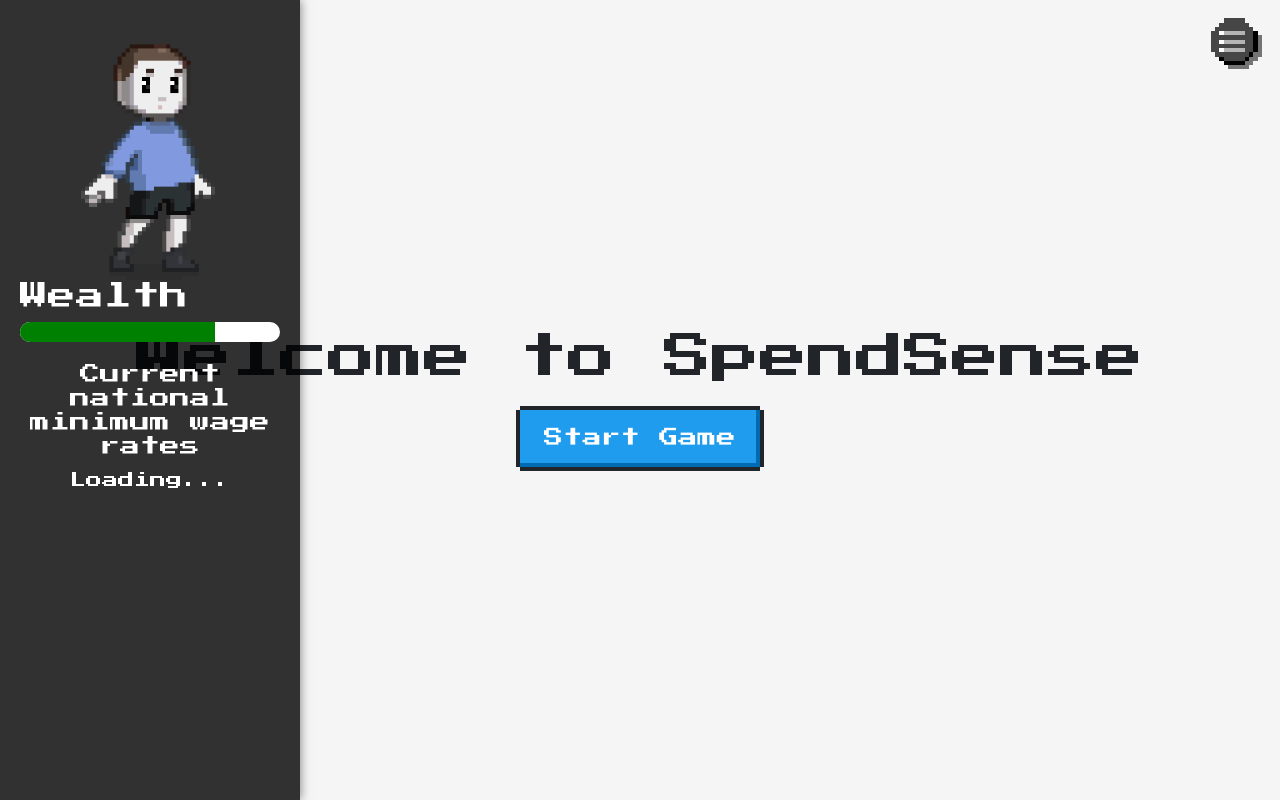
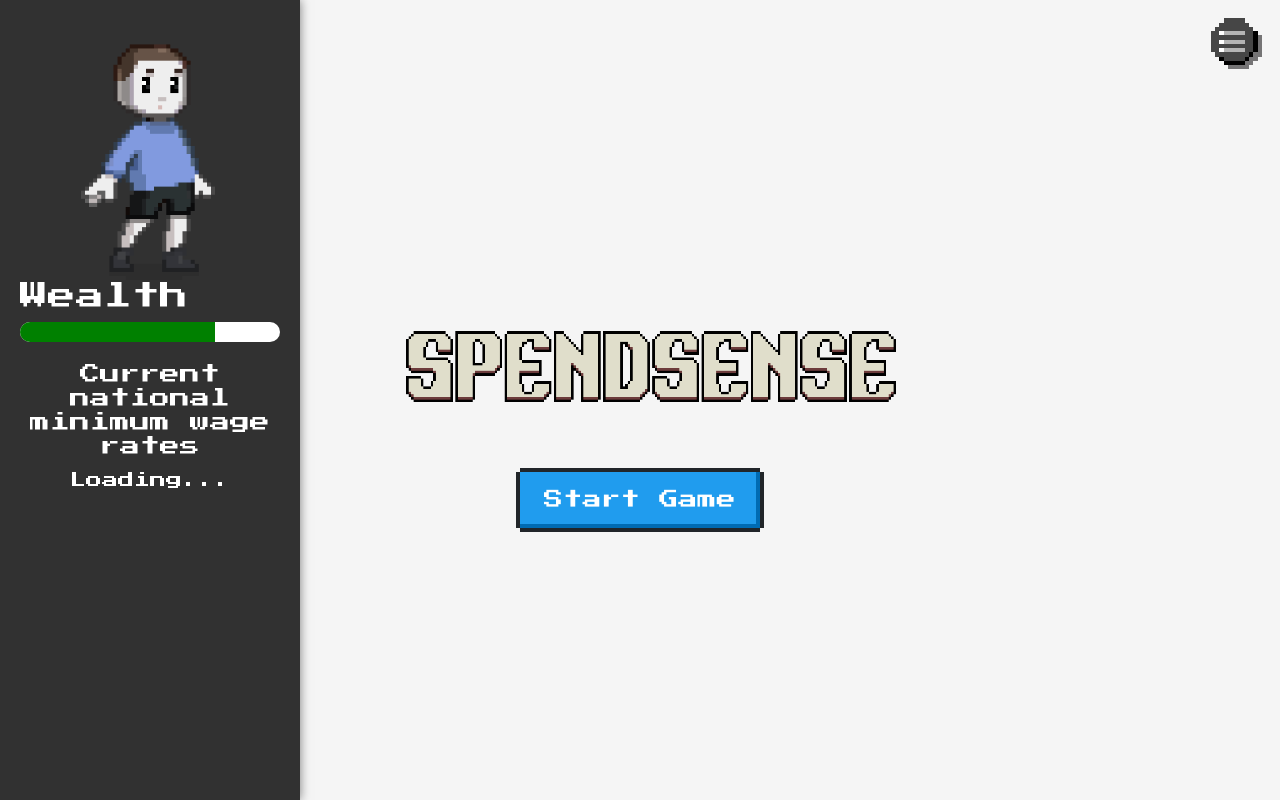
Before and after one commit to VizonaVerse/SpendSense, a React (Create React App) app in the folder SpendSense/spendsense-react/: page / in a window 1280 px wide. Built offline with nearby package versions, Linux system fonts and the light colour scheme; no server answers.

Commit message:
added logo

```diff
--- a/SpendSense/spendsense-react/src/components/Home.js
+++ b/SpendSense/spendsense-react/src/components/Home.js
@@ -5,7 +5,10 @@ import "../App.css";
 function Home({ onStart }) {
   return (
     <div className="section-content home-section text-center">
-      <h1>Welcome to SpendSense</h1>
+      <div>
+      <img src="images/spendsense_logo.gif" alt="SpendSense Logo" style={{ width: "50vw", height: "25vh" }} />
+
+      </div>
       <button onClick={onStart} className="nes-btn is-primary nes-pointer">
         Start Game
       </button>
```
Also changed, not shown: SpendSense/spendsense-react/public/images/spendsense_logo.gif (added).
